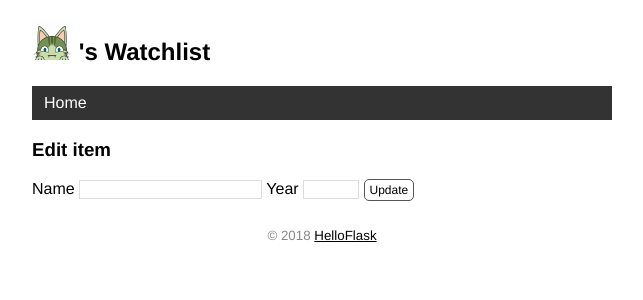
After one commit to xissium/Watchlist, a Flask app: template templates/edit.html in a window 1280 px wide. The commit adds this page. Shown: the top 300 px of the page, without its empty margins (318-961 px from the left). Run offline with Flask 3, Linux system fonts and the light colour scheme; the template is opened without the code that fills it, so the values that code supplies are empty.

Commit message:
Create, edit and delete item by form

```diff
--- a/app.py
+++ b/app.py
@@ -1,8 +1,9 @@
 import click
-from flask import Flask, render_template
+from flask import Flask, flash, redirect, render_template, request, url_for
 from flask_sqlalchemy import SQLAlchemy
 
 app = Flask(__name__)
+app.config['SECRET_KEY'] = 'dev'
 app.config['SQLALCHEMY_DATABASE_URI'] = 'mysql+pymysql://root:123456@localhost/watchlist'
 # 关闭对模型修改的监控
 app.config['SQLALCHEMY_TRACK_MODIFICATIONS'] = False
@@ -69,7 +70,51 @@ def page_not_found(e):
     return render_template('404.html'), 404
 
 
-@app.route('/')
+@app.route('/', methods=['GET', 'POST'])
 def index():
+    if request.method == 'POST':
+        title = request.form.get('title')
+        year = request.form.get('year')
+        # 验证数据
+        if not title or not year or len(year) != 4 or len(title) > 60:
+            flash('Invalid input.')
+            return redirect(url_for('index'))
+        # 保存表单数据到数据库
+        movie = Movie(title=title, year=year)
+        db.session.add(movie)
+        db.session.commit()
+        flash('Item created.')
+        return redirect(url_for('index'))
+
     movies = Movie.query.all()
     return render_template('index.html', movies=movies)
+
+
+@app.route('/movie/edit/<int:movie_id>', methods=['GET', 'POST'])
+def edit(movie_id):
+    movie = Movie.query.get_or_404(movie_id)
+
+    if request.method == 'POST':
+        title = request.form['title']
+        year = request.form['year']
+
+        if not title or not year or len(year) != 4 or len(title) > 60:
+            flash('Invalid input.')
+            return redirect(url_for('edit', movie_id=movie_id))
+
+        movie.title = title
+        movie.year = year
+        db.session.commit()
+        flash('Item updated.')
+        return redirect(url_for('index'))
+
+    return render_template('edit.html', movie=movie)
+
+
+@app.route('/movie/delete/<int:movie_id>', methods=['POST'])
+def delete(movie_id):
+    movie = Movie.query.get_or_404(movie_id)
+    db.session.delete(movie)
+    db.session.commit()
+    flash('Item deleted.')
+    return redirect(url_for('index'))
--- a/static/style.css
+++ b/static/style.css
@@ -3,6 +3,18 @@ body {
   margin: auto;
   max-width: 580px;
   font-family: Helvetica, Arial, sans-serif;
+}
+
+/* 提示消息 */
+.alert {
+  position: relative;
+  padding: 7px;
+  margin: 7px 0;
+  border: 1px solid transparent;
+  color: #004085;
+  background-color: #cce5ff;
+  border-color: #b8daff;
+  border-radius: 5px;
 }
 
 /* 头像 */
@@ -33,6 +45,37 @@ nav li a {
 
 nav li a:hover {
   background-color: #111;
+}
+
+/* 覆盖 input 元素的字体 */
+input[type=submit] {
+  font-family: inherit;
+}
+
+input[type=text] {
+  border: 1px solid #ddd;
+}
+
+input[name=year] {
+  width: 50px;
+}
+
+.btn {
+  font-size: 12px;
+  padding: 3px 5px;
+  text-decoration: none;
+  cursor: pointer;
+  background-color: white;
+  color: black;
+  border: 1px solid #555555;
+  border-radius: 5px;
+}
+
+.btn:hover {
+  text-decoration: none;
+  background-color: black;
+  color: white;
+  border: 1px solid black;
 }
 
 /* 电影列表 */
--- a/templates/base.html
+++ b/templates/base.html
@@ -6,14 +6,18 @@
   <meta charset="UTF-8">
   <meta name="viewport" content="width=device-width, initial-scale=1.0">
   <title>Watchlist</title>
-  <link rel="favicon" href="../static/favicon.ico">
-  <link rel="stylesheet" href="../static/style.css">
+  <link rel="icon" href="{{ url_for('static', filename='favicon.ico') }}">
+  <link rel="stylesheet" href="{{ url_for('static', filename='style.css') }}">
   {% endblock %}
 </head>
 
 <body>
+  {% for message in get_flashed_messages() %}
+  <div class="alert">{{ message }}</div>
+  {% endfor %}
+
   <h2>
-    <img class="avatar" src="../static/images/avatar.png" alt="">
+    <img class="avatar" src="{{ url_for('static', filename='images/avatar.png') }}" alt="">
     {{ user.name }}'s Watchlist
   </h2>
 
@@ -22,6 +26,7 @@
       <li><a href="{{ url_for('index') }}">Home</a></li>
     </ul>
   </nav>
+
   {% block content %}{% endblock %}
 
   <footer>
--- /dev/null
+++ b/templates/edit.html
@@ -0,0 +1,11 @@
+{% extends 'base.html' %}
+
+{% block content %}
+<h3>Edit item</h3>
+
+<form method="post">
+  Name <input type="text" name="title" autocomplete="off" required value="{{ movie.title }}">
+  Year <input type="text" name="year" autocomplete="off" required value="{{ movie.year }}">
+  <input class="btn" type="submit" name="submit" value="Update">
+</form>
+{% endblock %}
```
Also changed, not shown: templates/index.html (+13 -1 lines).
